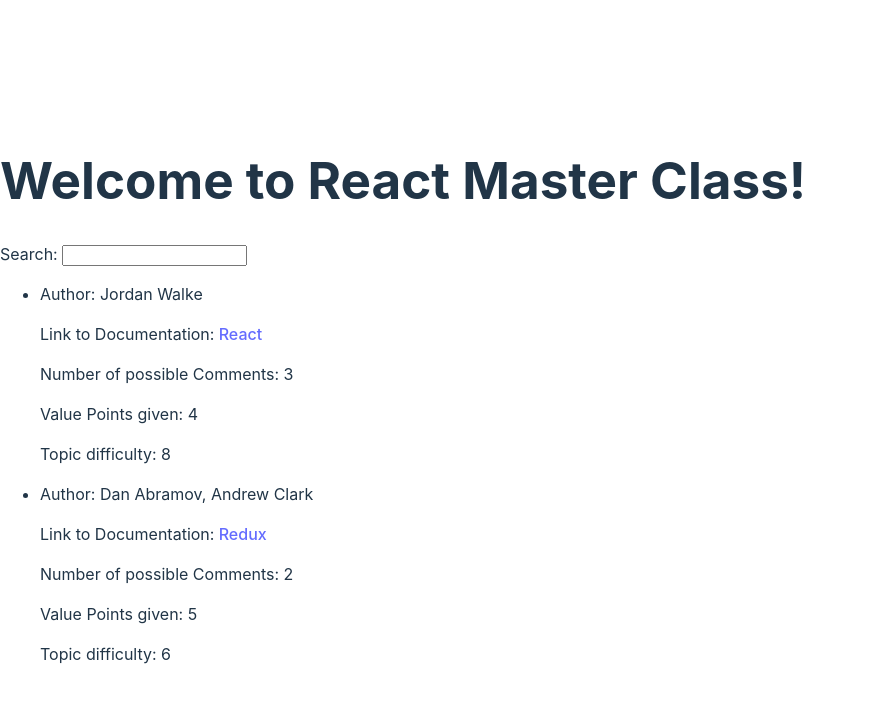
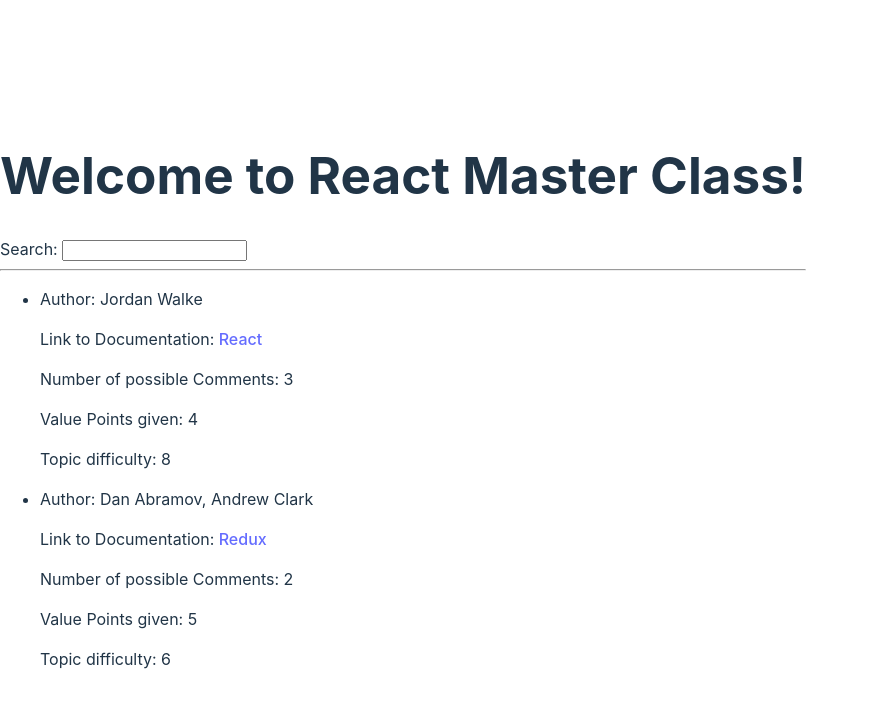
Before and after one commit to ssingoudis/Hacker-Stories, a React (Vite) app: page / in a window 1280 px wide. Shown: the top 708 px of the page, without its empty margins (0-869 px from the left). Built offline with nearby package versions, Linux system fonts and the light colour scheme.

Commit message:
Chapter Meet another React Component added

```diff
--- a/src/App.jsx
+++ b/src/App.jsx
@@ -27,15 +27,34 @@
 ];
 
 
+{/*============================= APP COMPONENT =================================*/}
 function App() {
   return (
     <div>
 
       <h1>Welcome to {getTitle('React')} Master Class!</h1>
 
+    <Search />
+    <hr/>
+    <List />
+    </div>
+  )
+}
+
+
+{/* =============================== FUNCTIONS AS COMPONENTS ================================ */}
+function Search() {
+  return (
+    <div>
       <label htmlFor="search">Search: </label>
       <input id="search" type="text" />
+      </div>
+  )
+}
 
+
+function List() {
+  return(
   <ul>
   {list.map(function (item) {
        return (
@@ -50,10 +69,7 @@
         </li>
       );
   })}
-    </ul>
-
-    </div>
-  )
+</ul>)
 }
 
 export default App;
```
Lines whose indentation alone changed are shown as unchanged.
